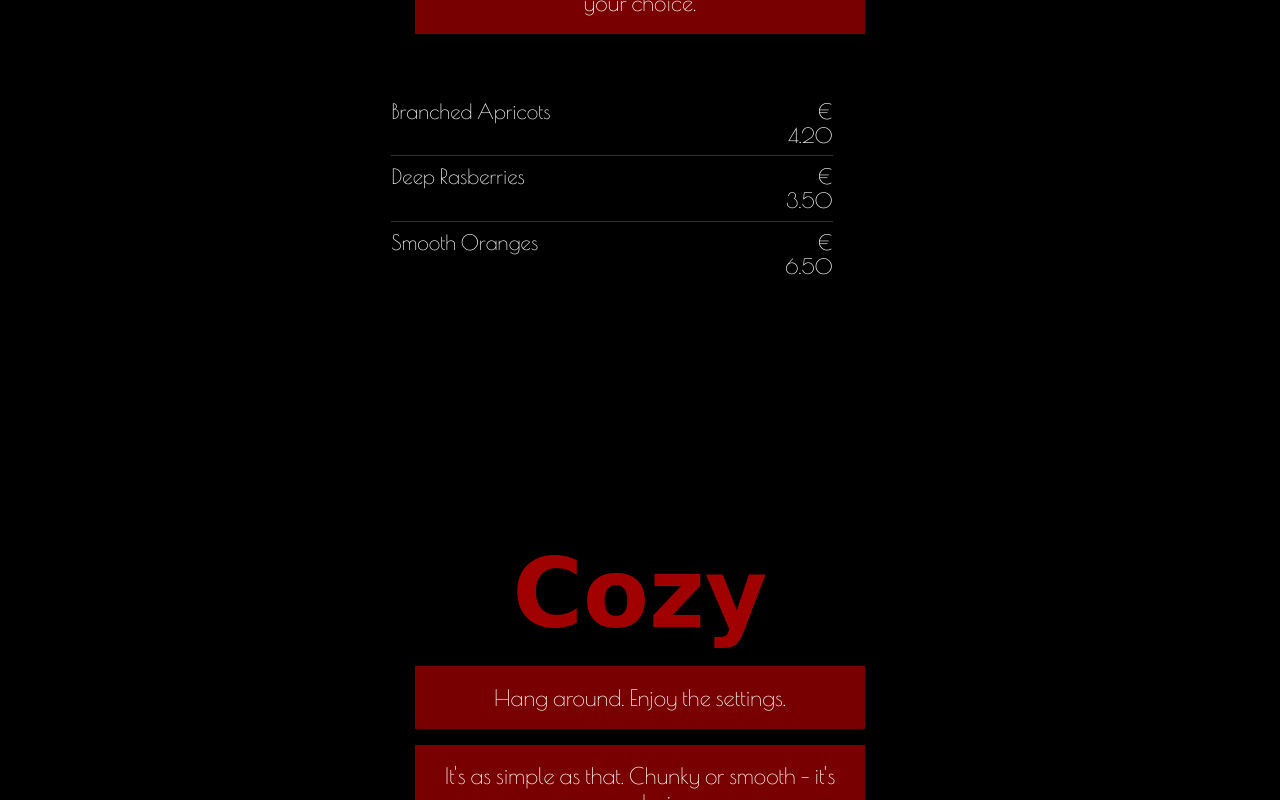
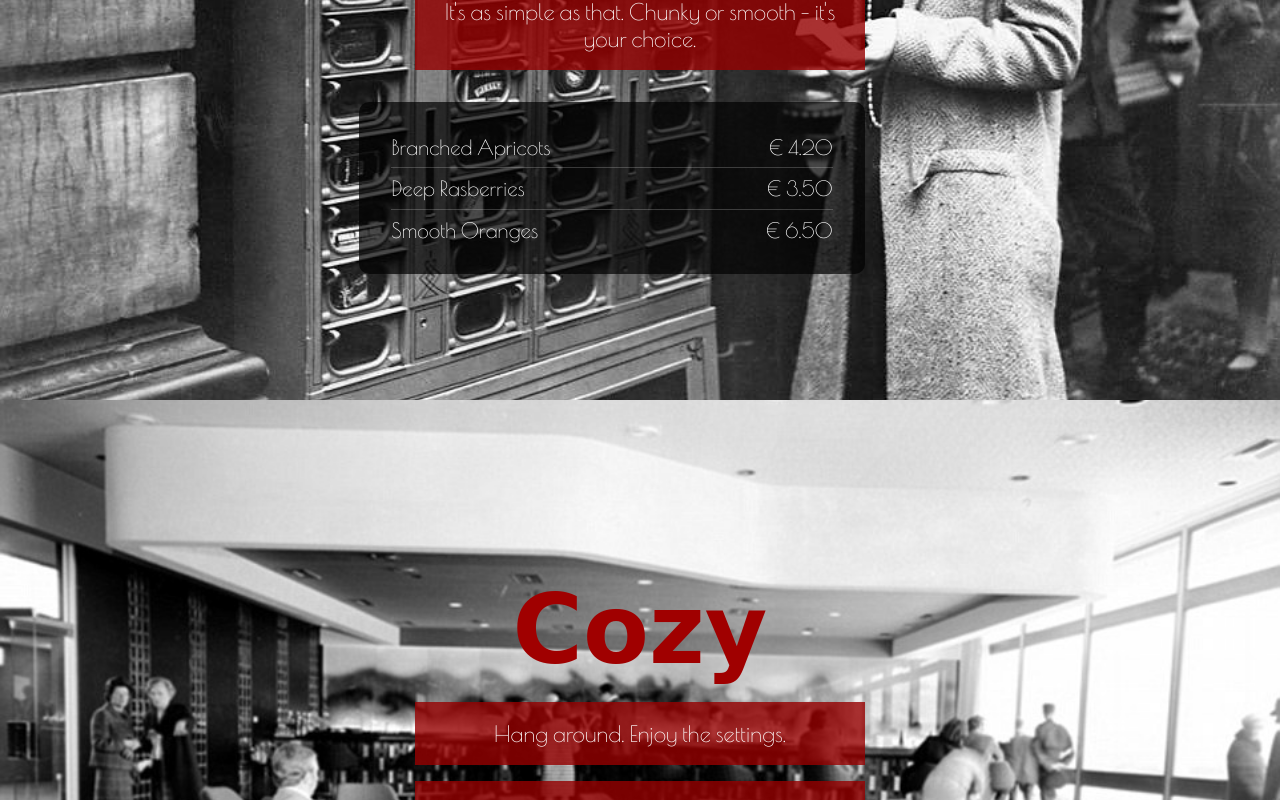
Before and after one commit to DianaNTodorova/Caffe-Retro, a plain HTML site: page index.html in a window 1280 px wide. Shown: the part 1200-2000 px from the top of the page. Drawn offline with nearby package versions, Linux system fonts and the light colour scheme; a web font is replaced by a local one.

Commit message:
images added

```diff
--- a/index.css
+++ b/index.css
@@ -68,17 +68,17 @@ section {
 
 /* === Background Images === */
 #hot {
-  background-image: url('background-hot.jpg'); /* Use your own image or set in-line */
+  background-image: url('/images/hot.jpg');
   background-color: black;
 }
 
-#juice {
-  background-image: url('background-juice.jpg');
+#juicy {
+  background-image: url('/images/juicy.jpg');
   background-color: black;
 }
 
 #cozy {
-  background-image: url('background-cozy.jpg');
+  background-image: url('/images/cosy.jpg');
   background-color: black;
 }
 
@@ -136,7 +136,7 @@ h1 {
 
 .price {
   text-align: right;
-  flex: 0;
+  flex: 1;
 }
 
 /* === Responsive === */
--- a/index.html
+++ b/index.html
@@ -57,7 +57,7 @@
   </div>
   </article>
 </section>
-<section id="Juicy" aria-labelledby="juicy-header">
+<section id="juicy" aria-labelledby="juicy-header">
   <article>
   <h1 id="juicy-header">Juicy</h1>
 
@@ -87,7 +87,7 @@
   </div>
   </article>
 </section>
-<section id="Cozy" aria-labelledby="cozy-header">
+<section id="cozy" aria-labelledby="cozy-header">
   <article>
   <h1 id="cozy-header">Cozy</h1>
 
```
Also changed, not shown: images/cosy.jpg (added), images/hot.jpg (added), images/juicy.jpg (added).
